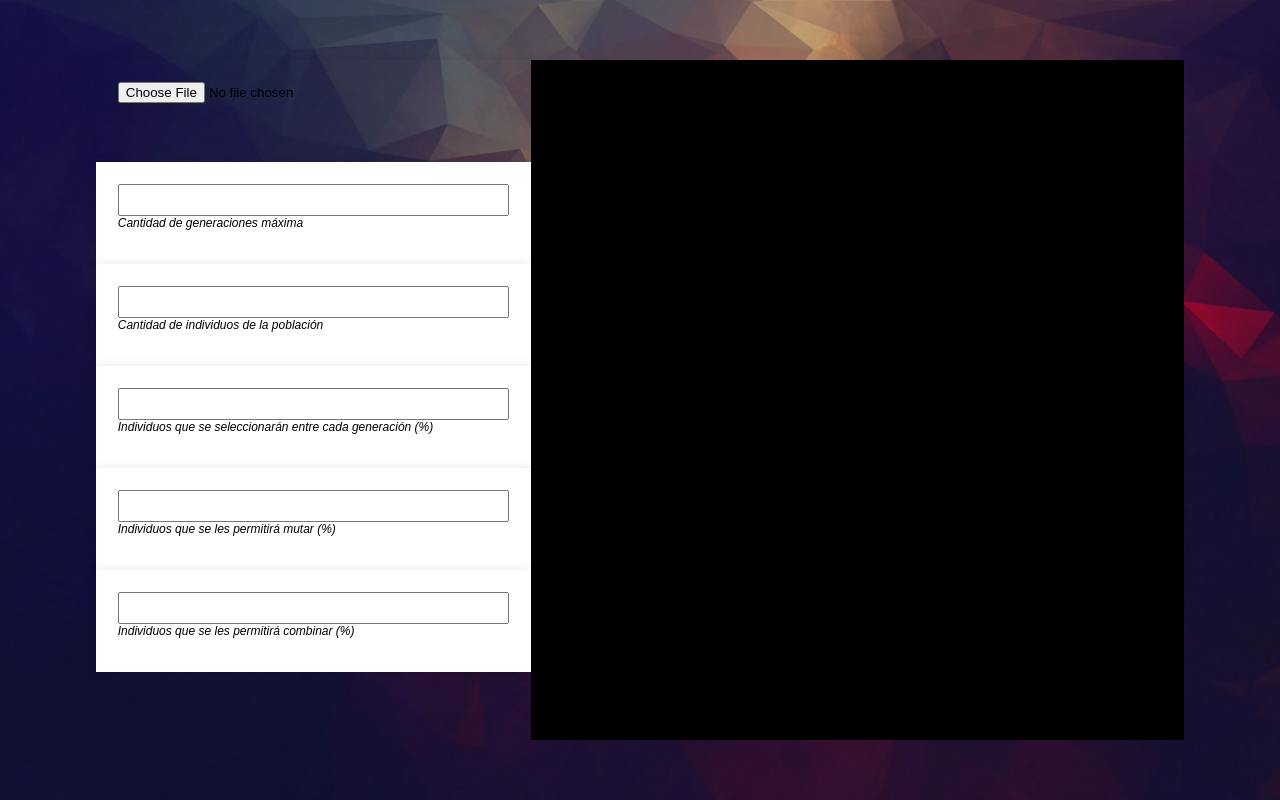
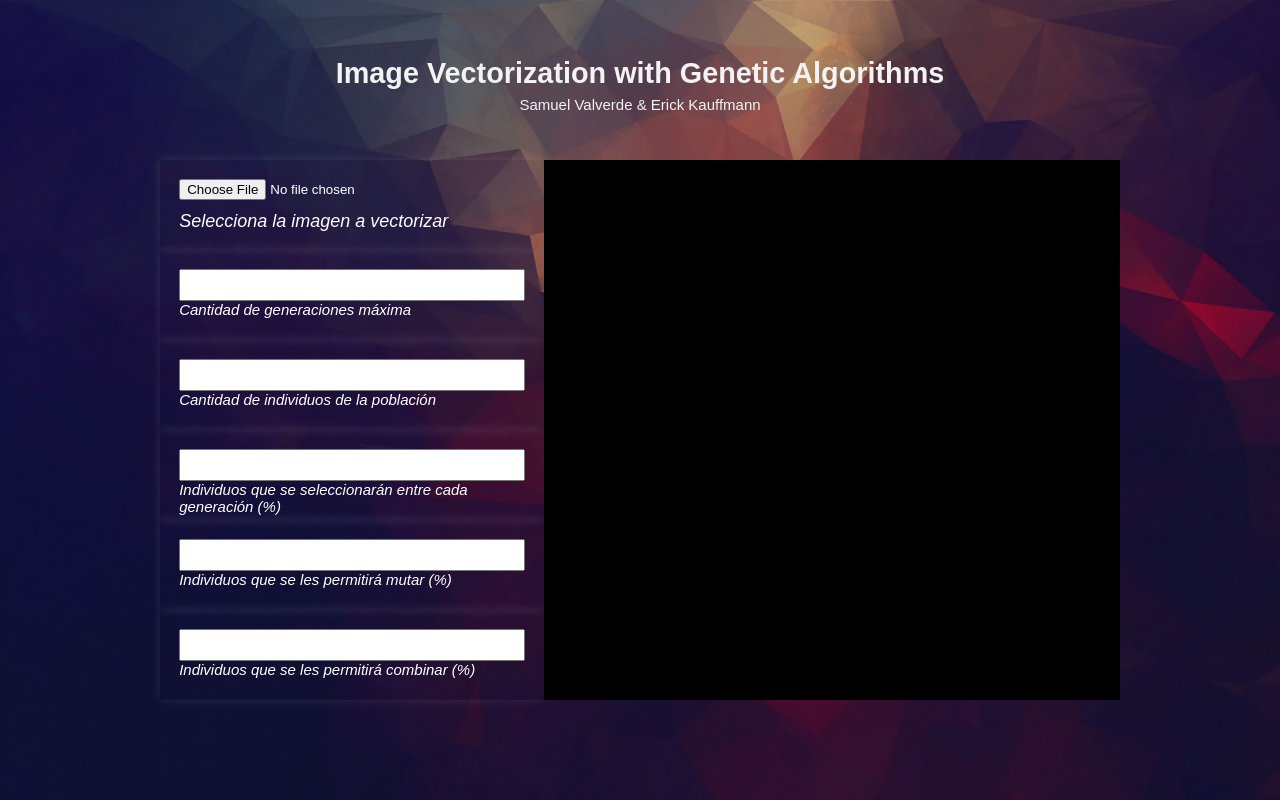
Before and after one commit to samuelvalverdeTec/ImageVectorization, a plain HTML site: page index.html in a window 1280 px wide. Drawn offline with Linux system fonts and the light colour scheme.

Commit message:
UI con banner y estilos

```diff
--- a/index.html
+++ b/index.html
@@ -4,11 +4,16 @@
     <link rel="stylesheet" href="styles.css">
 </head>
 <body>
+    <div class="banner">
+        <h2>Image Vectorization with Genetic Algorithms</h2>
+        <p style="font-size: 15px; padding-top: 5px; padding-bottom: 5px;">Samuel Valverde & Erick Kauffmann</p>
+    </div>
     <div class="main-container">
         <div class="i-container">
             <div class="inputs" id="input-file">
                 <div class="input-data">
                     <input type="file">
+                    <label style="font-size: 18px; font-style: oblique;">Selecciona la imagen a vectorizar</label>
                 </div>
             </div>
             <div class="inputs">
--- a/styles.css
+++ b/styles.css
@@ -11,15 +11,30 @@ body{
     display: flex;
     justify-content: center;
     align-items: center;
+    flex-direction: column;
     background-image: url(background.jpg);
     background-size: cover;
     background-position: center;
 }
+.banner{
+    width: 75%;
+    height: 15%;
+    display: flex;
+    flex-direction: column;
+    justify-content: center;
+    align-items: center;
+    color: #f3f3f3;
+    font-size: 1.2rem;
+    font-weight: 500;
+    line-height: 1.2;
+    padding-bottom: 25px;
+}
 .main-container{
-    width: 85%;
-    height: 85%;
+    width: 75%;
+    height: 75%;
     display: flex;
-    align-items: center;
+    justify-content: center;
+    align-items: flex-start;
 }
 .i-container{
     display: flex;
@@ -29,17 +44,18 @@ body{
     flex: 1;
 }
 .inputs{
-    box-shadow: 0px 0px 10px rgba(0,0,0,0.1);
+    box-shadow: 0px 0px 10px rgba(255, 255, 255, 0.1);
     height: 15%;
     padding: 5px 5%;
     padding-top: 5%;
     padding-bottom: 0;
     font-style: oblique;
-    font-size: 12;
-    background: #fff;
+    font-size: 15px;
+    color: #fff;
+    background: transparent;
 }
 .inputs:nth-child(1){
-    background-color: transparent;
+    font-size: 24px;
 }
 .inputs .input-data{
     height: 40px;
@@ -54,7 +70,7 @@ body{
     flex: 1.5;
 }
 .o-container .display{
-    height: 100%;
     display: flex;
+    height: 90%;
     background: #000000;
 }
```
